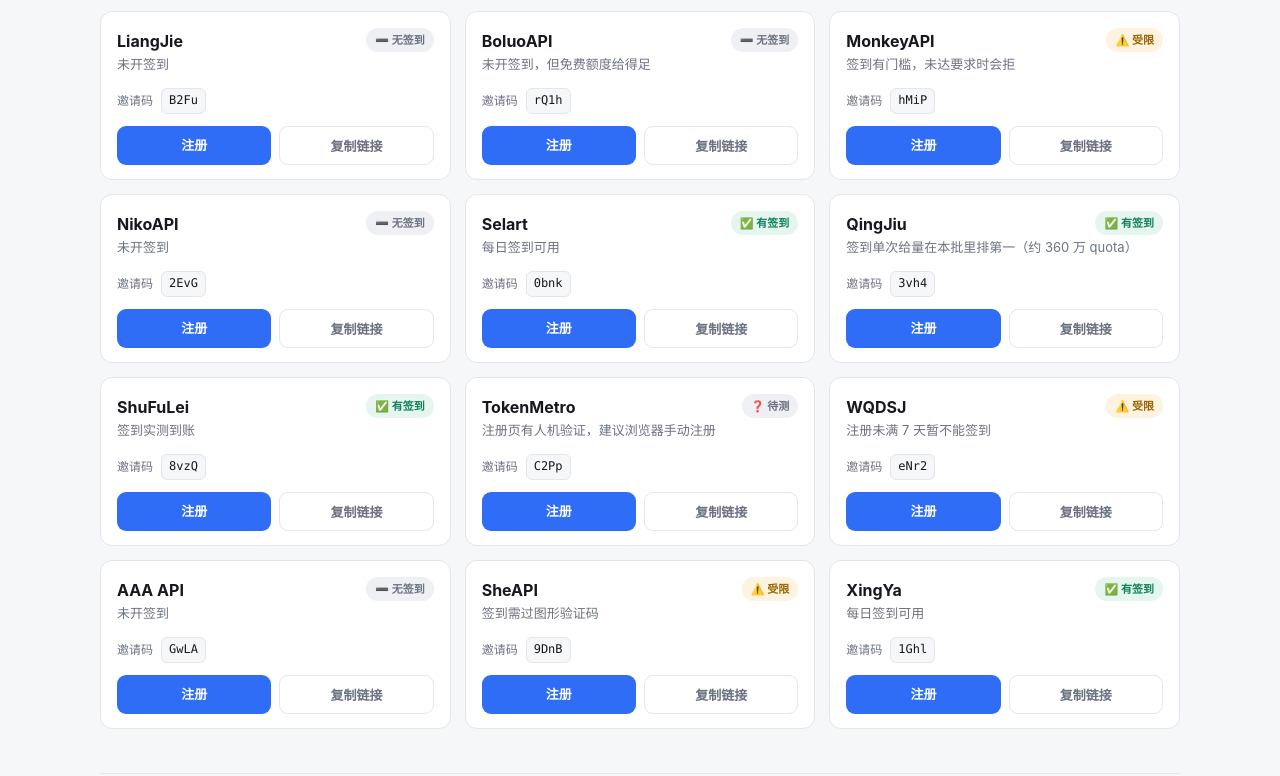
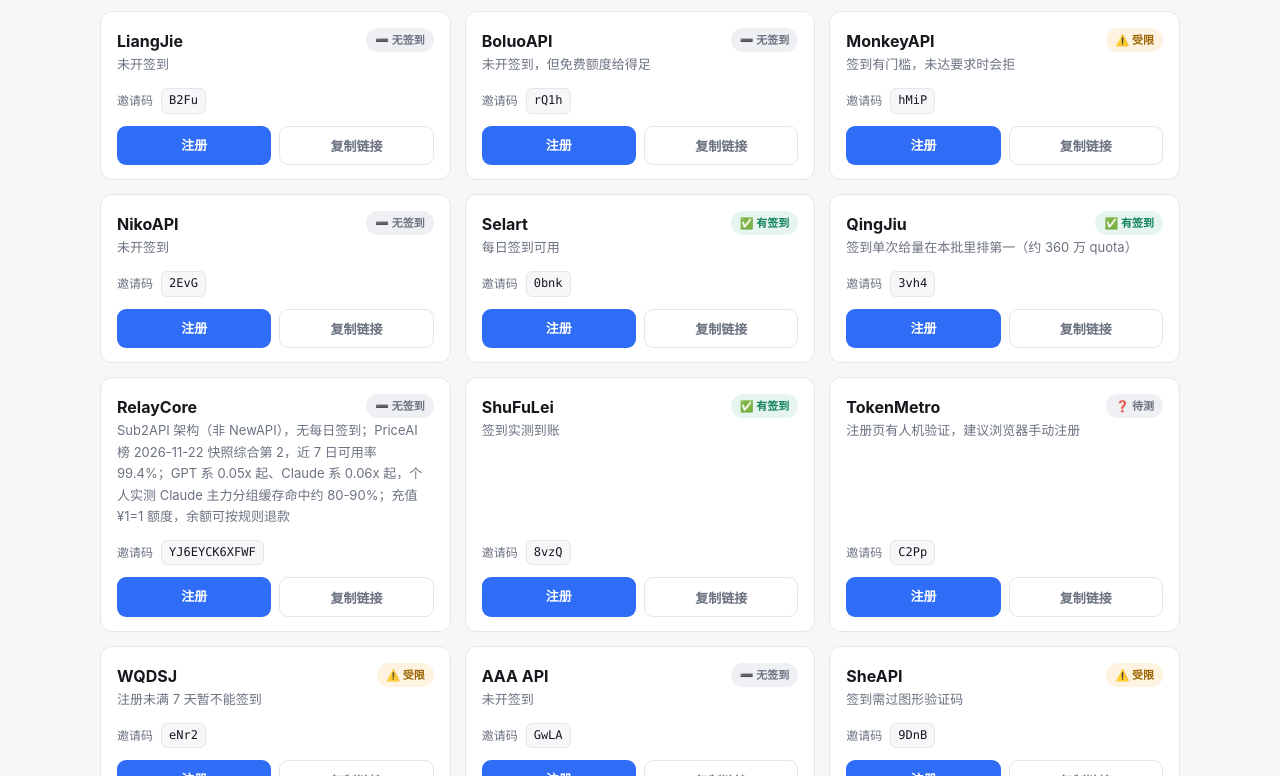
Before and after one commit to posstos/ai-relay-welfare, a plain HTML site: page docs/index.html in a window 1280 px wide. Shown: the part 2024-2800 px from the top of the page. Drawn offline with Linux system fonts and the light colour scheme.

Commit message:
feat: add RelayCore (relaycore.cn) to sites list

```diff
--- a/docs/index.html
+++ b/docs/index.html
@@ -4,7 +4,7 @@
 <meta charset="UTF-8">
 <meta name="viewport" content="width=device-width, initial-scale=1">
 <title>AI 中转站福利导航 · 邀请链接合集</title>
-<meta name="description" content="AI 中转站邀请链接合集，36 个站点，免费额度、签到福利一览。">
+<meta name="description" content="AI 中转站邀请链接合集，37 个站点，免费额度、签到福利一览。">
 <style>
   :root {
     --bg: #f6f7f9;
@@ -134,7 +134,7 @@
     <h1>AI 中转站福利导航</h1>
     <p class="sub">邀请链接合集 · 免费额度 · 白嫖 Claude / GPT / Gemini 的中转站</p>
     <div class="stats">
-      <span class="stat">收录 <b>36</b> 个站</span>
+      <span class="stat">收录 <b>37</b> 个站</span>
       <span class="stat">支持签到 <b>18</b> 个</span>
       <span class="stat">更新 <b>2026-10-18</b></span>
     </div>
@@ -512,6 +512,18 @@
           <button class="btn btn-ghost" type="button" data-copy="https://qingjiu.nemodesk.top/register?aff=3vh4">复制链接</button>
         </div>
       </article>
+      <article class="card" data-checkin="no" data-search="relaycore relaycore.cn yj6eyck6xfwf">
+        <div class="card-head">
+          <h3 class="card-title">RelayCore</h3>
+          <span class="badge badge-no">➖ 无签到</span>
+        </div>
+        <p class="note">Sub2API 架构（非 NewAPI），无每日签到；PriceAI 榜 2026-11-22 快照综合第 2，近 7 日可用率 99.4%；GPT 系 0.05x 起、Claude 系 0.06x 起，个人实测 Claude 主力分组缓存命中约 80-90%；充值 ¥1=1 额度，余额可按规则退款</p>
+        <div class="aff-row"><span class="aff-label">邀请码</span><code class="aff">YJ6EYCK6XFWF</code></div>
+        <div class="actions">
+          <a class="btn btn-primary" href="https://relaycore.cn/register?aff=YJ6EYCK6XFWF" target="_blank" rel="noopener">注册</a>
+          <button class="btn btn-ghost" type="button" data-copy="https://relaycore.cn/register?aff=YJ6EYCK6XFWF">复制链接</button>
+        </div>
+      </article>
       <article class="card" data-checkin="yes" data-search="shufulei shufulei.net 8vzq">
         <div class="card-head">
           <h3 class="card-title">ShuFuLei</h3>
```
Also changed, not shown: data/sites.json (+8 -0 lines), 邀请链接.txt, 1 other file.
